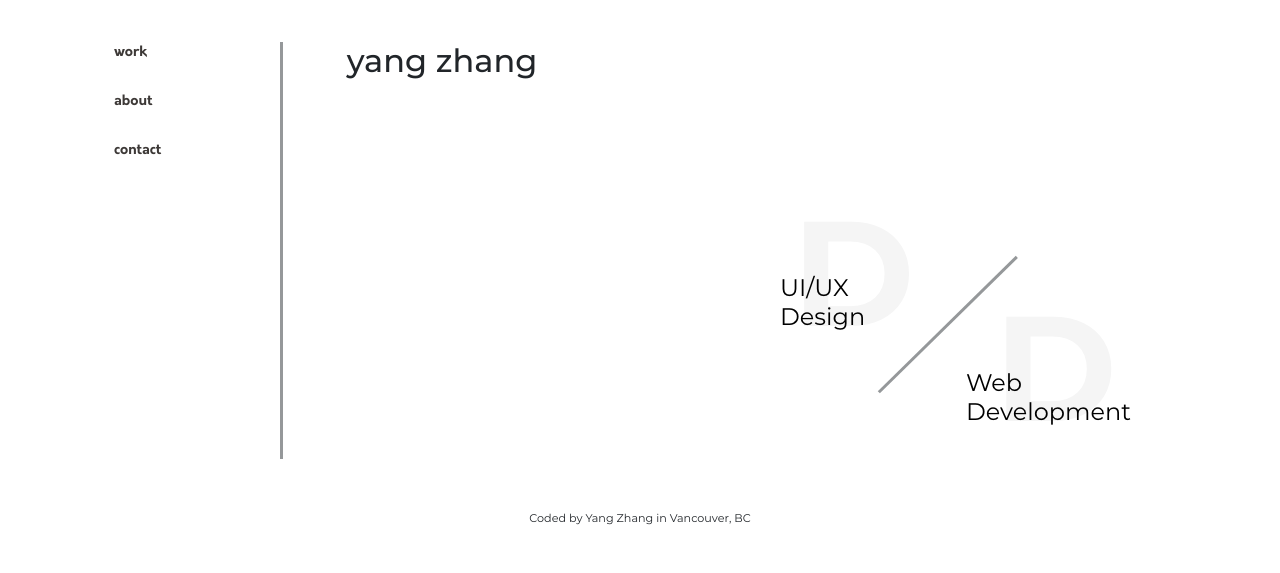
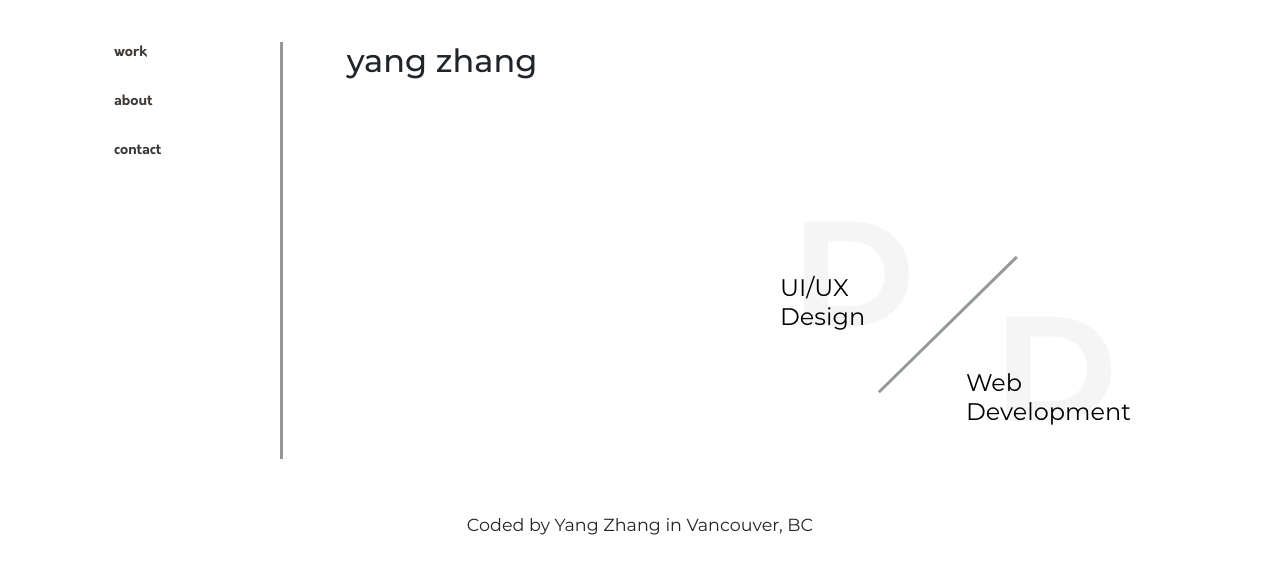
Before and after one commit to tedballin/portfolio_1.0, a plain HTML site: page index.html in a window 1280 px wide. Shown: the part 119-692 px from the top of the page. Drawn offline with nearby package versions, Linux system fonts and the light colour scheme.

Commit message:
Revert "Favicon"
This reverts commit 728f183f57fb949a359896f72098ba46ae2b0f56.

```diff
--- a/css/main.css
+++ b/css/main.css
@@ -338,10 +338,3 @@ a.btn-orange:hover {
     background: #3D3937;
     color: #F04B23;
 }
-
-
-/* footer */
-
-footer p{
-    font-size: 0.8em;
-}
--- a/index.html
+++ b/index.html
@@ -5,7 +5,6 @@
     <meta charset="UTF-8">
     <meta name="viewport" content="width=device-width, initial-scale=1, maximum-scale=1">
     <title>Yang Zhang. Portfolio.</title>
-    <link rel="icon" href="img/logo.png" type="image">
     <link rel="stylesheet" href="https://maxcdn.bootstrapcdn.com/bootstrap/4.0.0/css/bootstrap.min.css" integrity="sha384-Gn5384xqQ1aoWXA+058RXPxPg6fy4IWvTNh0E263XmFcJlSAwiGgFAW/dAiS6JXm"
         crossorigin="anonymous">
     <link rel="stylesheet" href="css/main.css">
```
Also changed, not shown: bio.html (+0 -1 lines), contact.html (+0 -1 lines), f&h.html (+0 -1 lines), lamour.html (+0 -1 lines), work.html (+0 -1 lines).
